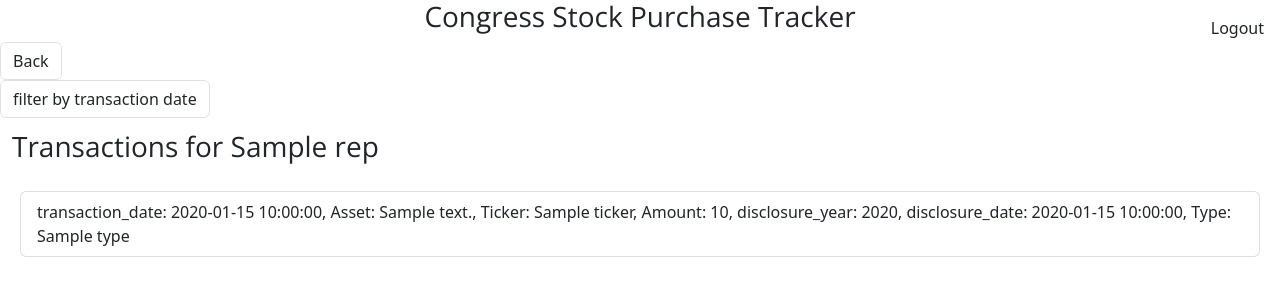
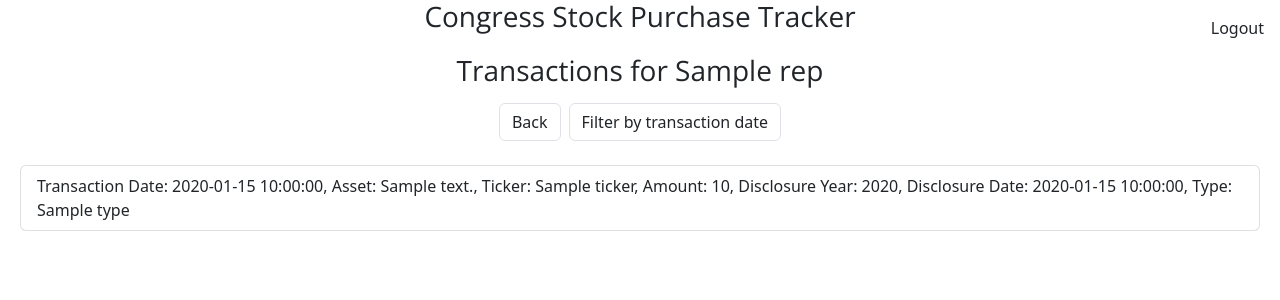
Before and after one commit to tiller92/capstone-ryan, a Flask app: template templates/users/trans.html in a window 1280 px wide. Shown: the top 300 px of the page. Run offline with Flask 2, Linux system fonts and the light colour scheme; the template is opened without the code that fills it: most values are stand-ins (such as "Sample title", 1, 10 or a date in 2020); some libraries are stand-ins or nearby versions.

Commit message:
code cleaned up and css link problem fixed

```diff
--- a/app.py
+++ b/app.py
@@ -106,6 +106,22 @@ def user_page(username):
     db.session.commit()
     return render_template('/users/userHome.html', username=username,form=form, watched_list=w)
 
+@app.route('/<username>/<rep>/trans',methods=['GET','POST'])
+def show_tran(username,rep):
+    """Needs to return a list of transactions."""
+    trans = transactions()
+    trans_list = []
+    for tran in trans:
+        if rep in tran['representative']:
+                trans_list.append(tran)
+    ## if user wants filter time complexity moves from o(n) to o(n^6)
+    if request.args.get('filter'):
+        filter_trans = filterByTransactionDate(trans_list)
+        return render_template('/users/trans.html', trans_list=filter_trans,rep=rep,username=username)
+    else:
+        return render_template('/users/trans.html', trans_list=trans_list,rep=rep,username=username)
+
+
 @app.route('/<username>/<rep>/delete', methods=['DELETE',"GET"])
 def delete_from_db(username,rep):
     """deletes from DB"""
@@ -147,20 +163,6 @@ def add_to_watch(username,rep):
         print('somthing went wrong')
     return redirect(f'/users/{username}')
 
-@app.route('/<username>/<rep>/trans',methods=['GET','POST'])
-def show_tran(username,rep):
-    """Needs to return a list of transactions."""
-    trans = transactions()
-    trans_list = []
-    for tran in trans:
-        if rep in tran['representative']:
-                trans_list.append(tran)
-    ## if user wants filter time complexity moves from o(n) to o(n^6)
-    if request.args.get('filter'):
-        filter_trans = filterByTransactionDate(trans_list)
-        return render_template('/users/trans.html', trans_list=filter_trans,rep=rep,username=username)
-    else:
-        return render_template('/users/trans.html', trans_list=trans_list,rep=rep,username=username)
 
 #################### test routes #############
 
--- a/templates/users/trans.html
+++ b/templates/users/trans.html
@@ -1,25 +1,58 @@
-{% extends 'base.html' %}
+<!DOCTYPE html>
+<html lang="en">
+
+<head>
+  <meta charset="UTF-8">
+  <title>Congress Stock tracker</title>
+  <link rel="stylesheet"
+        href="https://use.fontawesome.com/releases/v5.3.1/css/all.css">
+        <!-- CSS only -->
+        <link rel= "stylesheet" type= "text/css" href='../../static/styles/base.css'>
+<link href="https://cdn.jsdelivr.net/npm/bootstrap@5.2.0/dist/css/bootstrap.min.css" rel="stylesheet" integrity="sha384-gH2yIJqKdNHPEq0n4Mqa/HGKIhSkIHeL5AyhkYV8i59U5AR6csBvApHHNl/vI1Bx" crossorigin="anonymous">
+<link rel="preconnect" href="https://fonts.googleapis.com">
+<link rel="preconnect" href="https://fonts.gstatic.com" crossorigin>
+<link href="https://fonts.googleapis.com/css2?family=Abril+Fatface&family=Open+Sans:wght@300&display=swap" rel="stylesheet">
+
+<!-- JavaScript Bundle with Popper -->
+<script src="https://cdn.jsdelivr.net/npm/bootstrap@5.2.0/dist/js/bootstrap.bundle.min.js" integrity="sha384-A3rJD856KowSb7dwlZdYEkO39Gagi7vIsF0jrRAoQmDKKtQBHUuLZ9AsSv4jD4Xa" crossorigin="anonymous"></script>
+</head>
+<body class="">
+  <div class='d-flex justify-content-center'>
+      <a href="/" class="navbar-brand">
+        <h3 id='congress'>Congress Stock Purchase Tracker</h3>
+      </a>
+
+    </div>
+    <div class='fixed-top d-flex justify-content-end p-3'>
+      {% if username%}
+      <a href="/logout" class="navbar-brand">
+        <span class=''>Logout</span>
+      </a>
+      {%endif%}
+    </div>
 {% block content %}
-<div>
-<form action='/users/{{username}}' method='GET'>
-  <button class='btn border'>Back</button>
-</form>
-<form action='/{{username}}/{{rep}}/trans' method='GET'>
-  <input type='hidden' name='filter' value='tdate' />
-  <button class='btn border'>filter by transaction date</button>
-</form>
+<div class='d-flex justify-content-center'>
+<h3 class='p-2 m-1'>Transactions for {{rep}}</h3>
 </div>
-<div>
-  <h3 class='p-2 m-1'>Transactions for {{rep}}</h3>
+<div class='d-flex justify-content-center'>
+  <form action='/users/{{username}}' method='GET'>
+    <button class='btn border m-1'>Back</button>
+  </form>
+  <form action='/{{username}}/{{rep}}/trans' method='GET'>
+    <input type='hidden' name='filter' value='tdate' />
+    <button class='btn border m-1'>Filter by transaction date</button>
+  </form>
+  </div>
+<div class='d-flex justify-content-center'>
   <ul class='list-group m-1 p-3'>
   {% for tran in trans_list  %}
   <li class='list-group-item'>
-    transaction_date: {{tran['transaction_date']}},
+    Transaction Date: {{tran['transaction_date']}},
     Asset: {{tran['asset_description']}},
     Ticker: {{tran['ticker']}},
     Amount: {{tran['amount']}},
-    disclosure_year: {{tran['disclosure_year']}},
-    disclosure_date: {{tran['disclosure_date']}},
+    Disclosure Year: {{tran['disclosure_year']}},
+    Disclosure Date: {{tran['disclosure_date']}},
     Type: {{tran['type']}}
   </li>
   {% endfor %}
@@ -27,3 +60,6 @@
 </div>
 
 {% endblock  %}
+</div>
+</body>
+</html>
```
